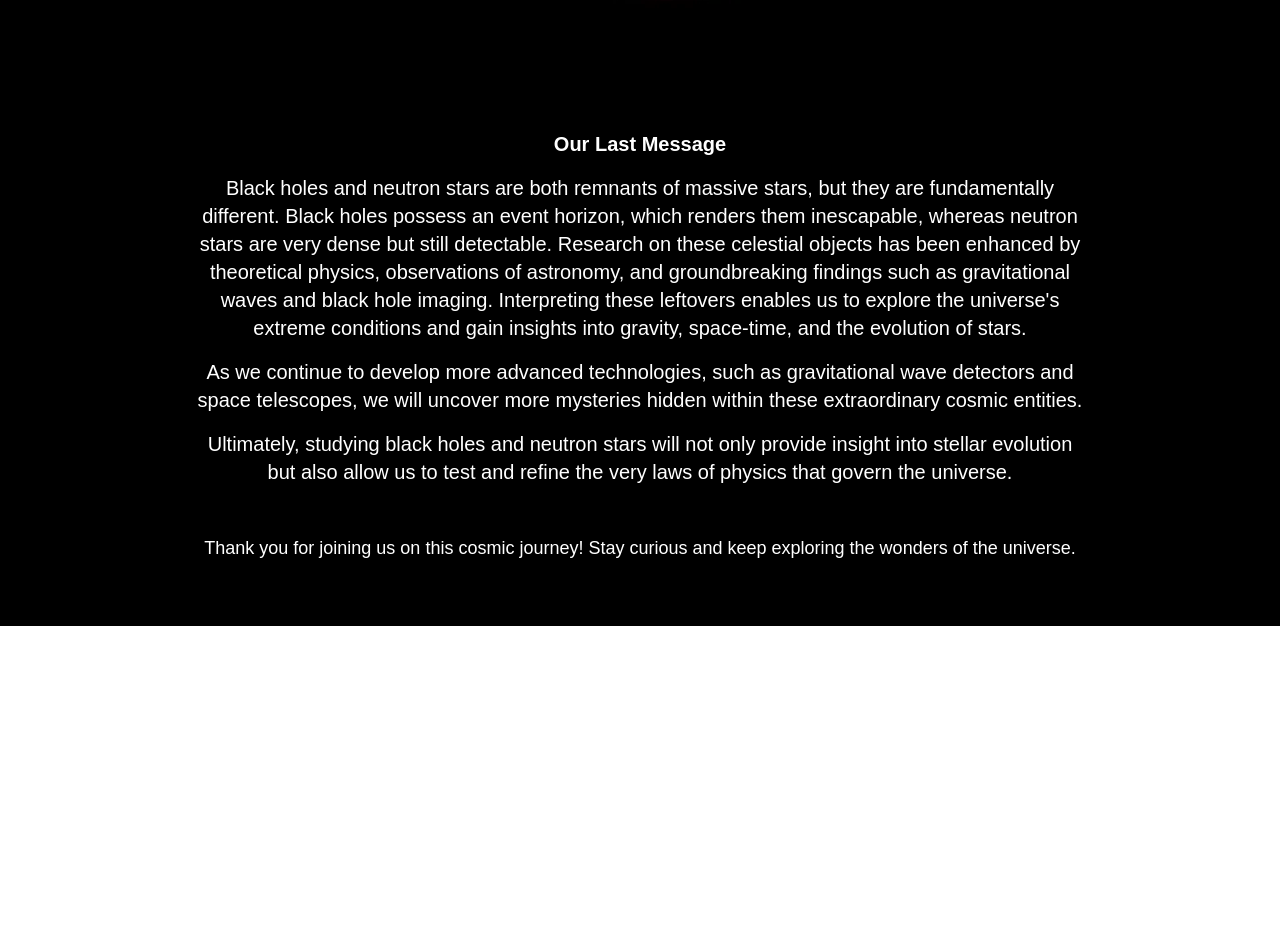
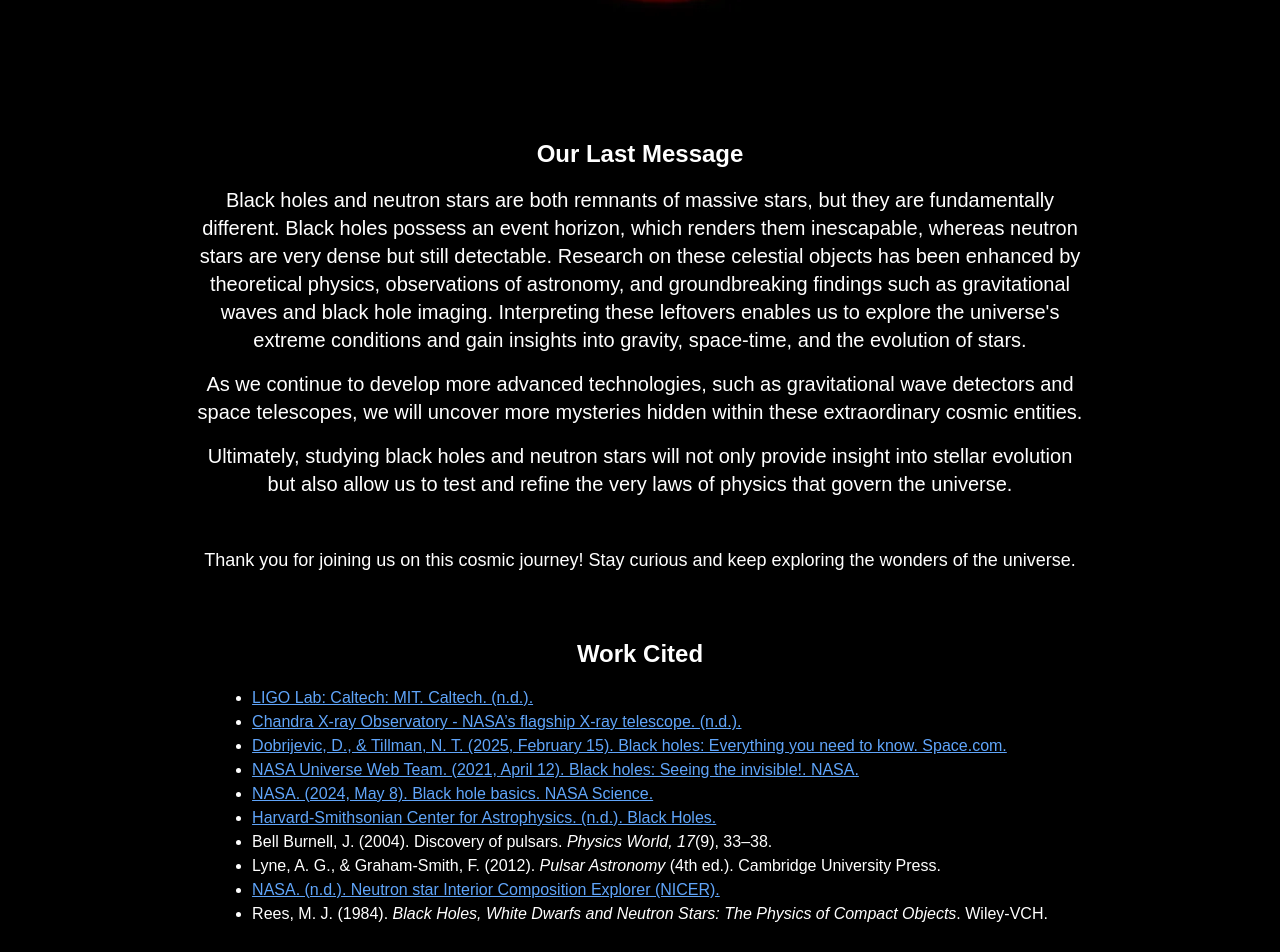
Before and after one commit to SAMUR274/AstronomyProject-BlackHoles-Neutron-Stars-, a Next.js app: page /conclusion in a window 1280 px wide. Shown: the part 1080-2032 px from the top of the page. Before the commit the page ends 1706 px from the top, so only its background shows below. Built offline with nearby package versions, Linux system fonts and the light colour scheme.

Commit message:
added work cited

```diff
--- a/app/conclusion/page.tsx
+++ b/app/conclusion/page.tsx
@@ -14,7 +14,7 @@ export default function Conclusion() {
             </h1>
 
             {/* Key Takeaways */}
-            <h2 className="font-semibold mb-4">Key Takeaways</h2>
+            <h2 className="text-2xl font-semibold mb-4 flex flex-col items-center justify-center text-center">Key Takeaways</h2>
             <div className="grid grid-cols-1 md:grid-cols-2 gap-8 max-w-4xl w-full mb-12">
                 <div className="bg-purple-900/80 p-6 rounded-lg backdrop-blur-sm border border-purple-700/50 flex flex-col items-center">
                     <h2 className="text-lg font-bold text-center mb-2">Black holes have an event horizon</h2>
@@ -42,7 +42,7 @@ export default function Conclusion() {
             </div>
 
             <section className="max-w-4xl mx-auto text-lg md:text-xl leading-relaxed">
-                <h2 className="font-semibold mb-4">Our Last Message</h2>
+                <h2 className="text-2xl font-semibold mb-4 flex flex-col items-center justify-center text-center">Our Last Message</h2>
                 <p>
                 Black holes and neutron stars are both remnants of massive stars, but they are fundamentally different. Black holes
                 possess an event horizon, which renders them inescapable, whereas neutron stars are very dense but still detectable.
@@ -65,6 +65,22 @@ export default function Conclusion() {
                 Thank you for joining us on this cosmic journey! Stay curious and keep exploring the wonders of the universe.
                 </p>
             </div>
+
+            <section className="max-w-4xl mx-auto mt-16 text-left">
+                <h2 className="text-2xl font-semibold mb-4 flex flex-col items-center justify-center text-center">Work Cited</h2>
+                <ul className="text-sm md:text-base list-disc pl-5">
+                    <li><a href="https://www.ligo.caltech.edu/" className="text-blue-400 underline">LIGO Lab: Caltech: MIT. Caltech. (n.d.).</a></li>
+                    <li><a href="https://chandra.harvard.edu/" className="text-blue-400 underline">Chandra X-ray Observatory - NASA’s flagship X-ray telescope. (n.d.).</a></li>
+                    <li><a href="https://www.space.com/15421-black-holes-facts-formation-discovery-sdcmp" className="text-blue-400 underline">Dobrijevic, D., & Tillman, N. T. (2025, February 15). Black holes: Everything you need to know. Space.com.</a></li>
+                    <li><a href="https://universe.nasa.gov/black-holes/seeing-the-invisible" className="text-blue-400 underline">NASA Universe Web Team. (2021, April 12). Black holes: Seeing the invisible!. NASA.</a></li>
+                    <li><a href="https://science.nasa.gov/astrophysics/focus-areas/black-holes" className="text-blue-400 underline">NASA. (2024, May 8). Black hole basics. NASA Science.</a></li>
+                    <li><a href="https://www.cfa.harvard.edu/research/topics/black-holes" className="text-blue-400 underline">Harvard-Smithsonian Center for Astrophysics. (n.d.). Black Holes.</a></li>
+                    <li>Bell Burnell, J. (2004). Discovery of pulsars. <i>Physics World, 17</i>(9), 33–38.</li>
+                    <li>Lyne, A. G., & Graham-Smith, F. (2012). <i>Pulsar Astronomy</i> (4th ed.). Cambridge University Press.</li>
+                    <li><a href="https://www.nasa.gov/nicer" className="text-blue-400 underline">NASA. (n.d.). Neutron star Interior Composition Explorer (NICER).</a></li>
+                    <li>Rees, M. J. (1984). <i>Black Holes, White Dwarfs and Neutron Stars: The Physics of Compact Objects</i>. Wiley-VCH.</li>
+                </ul>
+            </section>
             </div>
         </div>
         </main>
```
